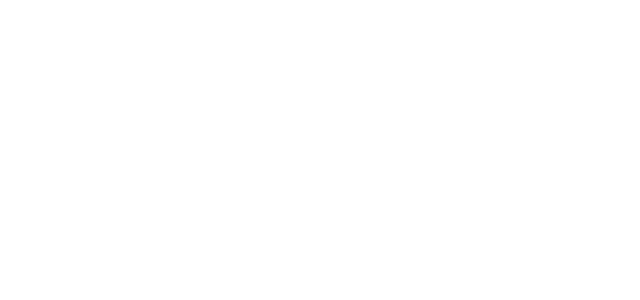
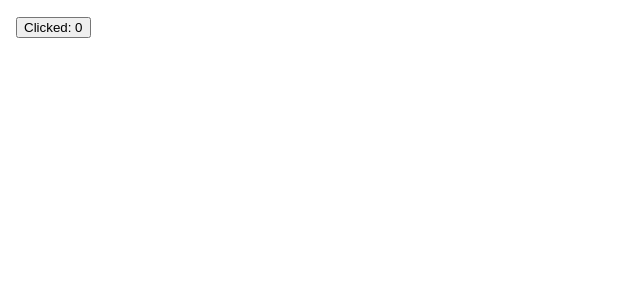
Before and after one commit to Tusar78/Think-in-a-react-way, a React (Create React App) app in the folder simple-react/: page / in a window 1280 px wide. Shown: the top 300 px of the page, without its empty margins (0-640 px from the left). Built offline with nearby package versions, Linux system fonts and the light colour scheme.

Commit message:
Click Counter added in traditional way

```diff
--- a/simple-react/src/App.js
+++ b/simple-react/src/App.js
@@ -1,7 +1,9 @@
+import Click from "./Components/Inner/Click/Click";
+
 function App() {
   return (
     <>
-
+      <Click />
     </>
   );
 }
--- /dev/null
+++ b/simple-react/src/Components/Inner/Click/Click.js
@@ -0,0 +1,20 @@
+import React, { Component } from 'react';
+
+class Click extends Component {
+  state = {count: 0};
+
+  incrementCount = () => {
+    this.setState((prevState, props) => ({count: prevState.count + 1}));
+  }
+
+  render() {
+    const { count } = this.state;
+    return (
+      <div style={{margin: '1rem'}}>
+        <button onClick={this.incrementCount}> Clicked: {count}</button>
+      </div>
+    );
+  }
+}
+
+export default Click;
```
Also changed, not shown: simple-react/src/Components/Inner/Hover/Hover.js (added).
